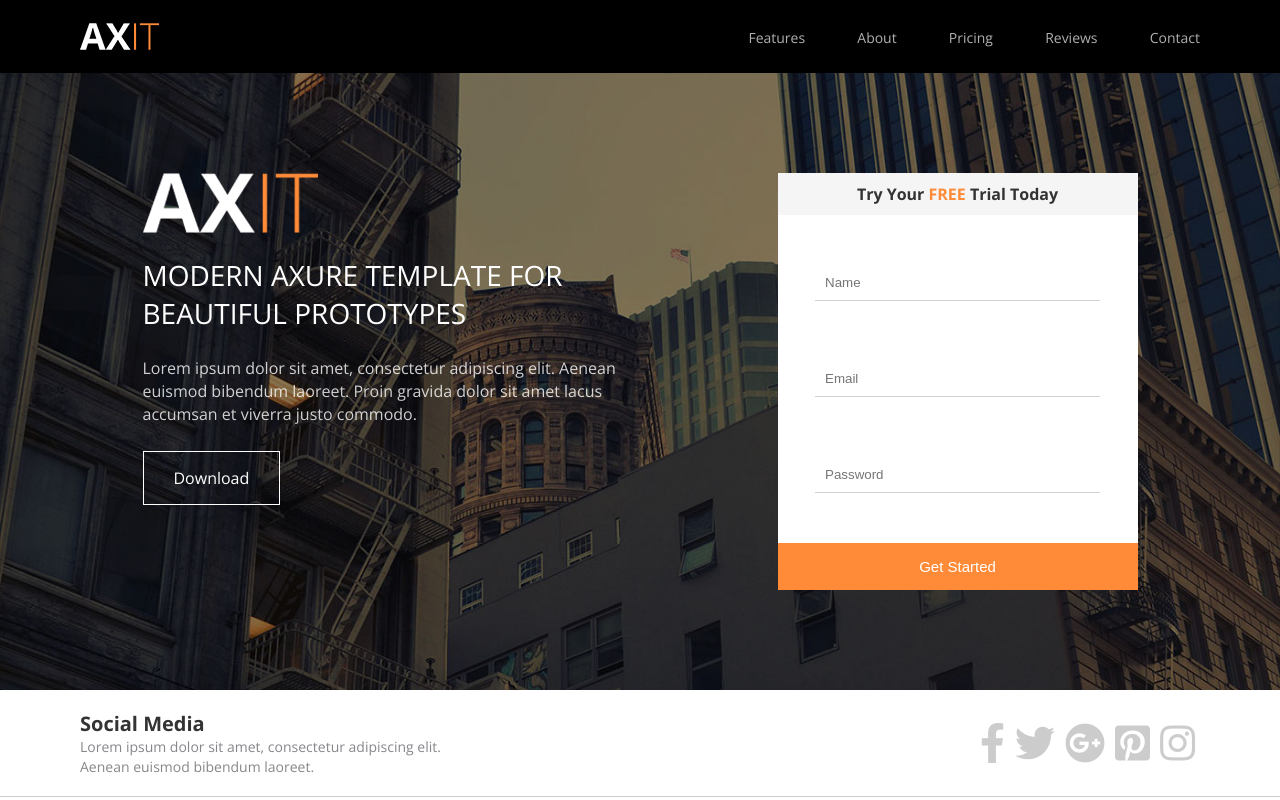
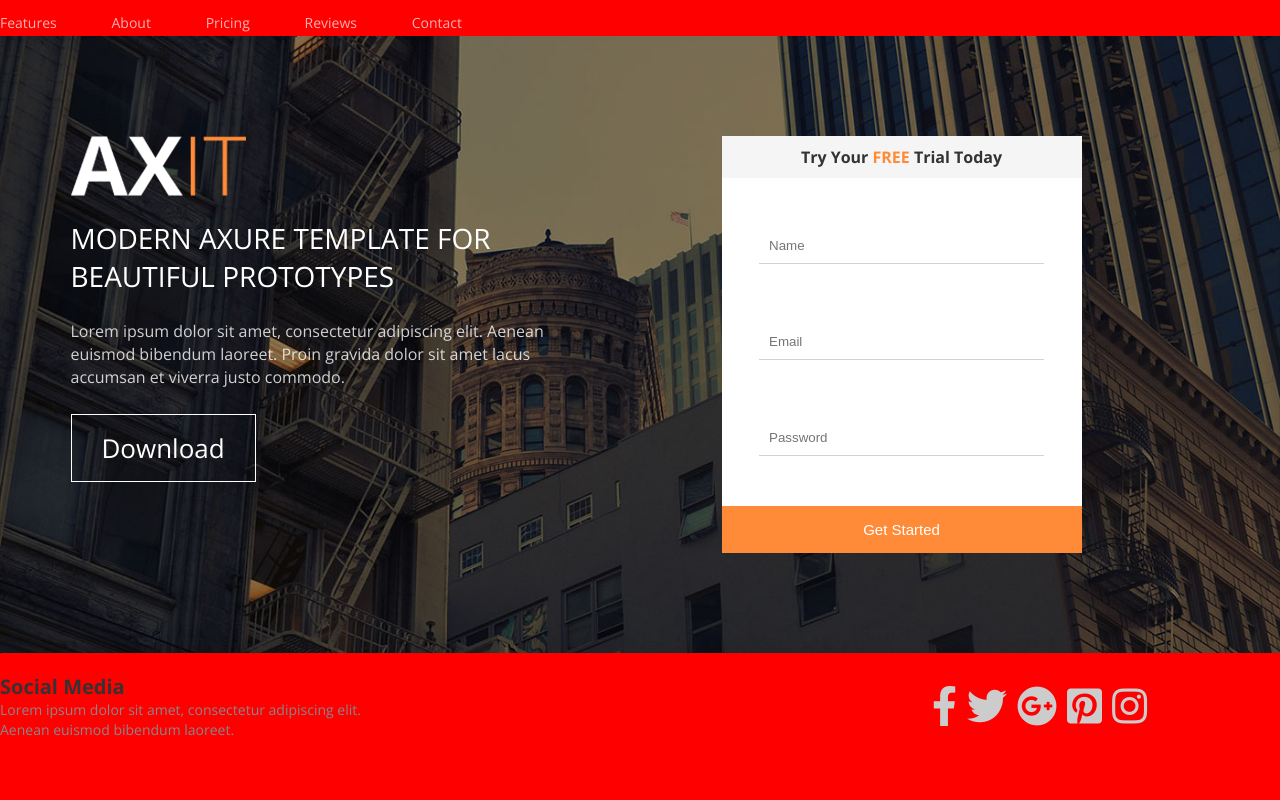
Before and after one commit to dmitbotvd/axit, a plain HTML site: page index.html in a window 1280 px wide. Shown: the top 800 px of the page. Drawn offline with nearby package versions, Linux system fonts and the light colour scheme.

Commit message:
test
Signed-off-by: bot <dmitbotvd@gmail.com>

```diff
--- a/css/main.css
+++ b/css/main.css
@@ -4,8 +4,9 @@
 body {
     margin: 0;
     padding: 0;
-    font-size: 16px;
+    font-size: 26px;
     font-family: 'Open Sans', sans-serif;
+    background: red;
 }
 img {
     display: block;
@@ -13,32 +14,7 @@ img {
 }
 .container {
     width: 100%;
-    max-width: 1120px;
-    margin: 0 auto;
-}
-.section--social {
-    border-bottom: 1px solid #ccc;
-}
-.section--grey {
-    background-color: #f5f5f5;
-}
-.section--city {
-    background: url("../img/city.png") no-repeat center;
-    background-size: cover;
-    padding: 70px 0;
-}
-/*header*/
-.header {
-    padding: 23px 0;
-    background: #000;
-}
-.header__inner {
-    display: flex;
-    justify-content: space-between;
-    align-items: center;
-    flex-wrap: wrap;
-}
-.logo {
+    max-width:asdasdasdasd
 
 }
 nav {
--- a/index.html
+++ b/index.html
@@ -13,9 +13,7 @@
     <header class="header">
         <div class="container">
             <div class="header__inner">
-                <div class="logo">
-                    <a href="index.html">
-                        <img src="img/Logo.png" alt="">
+                <div.png" alt="">
                     </a>
                 </div>
                 <nav class="nav" id="menu">
```
